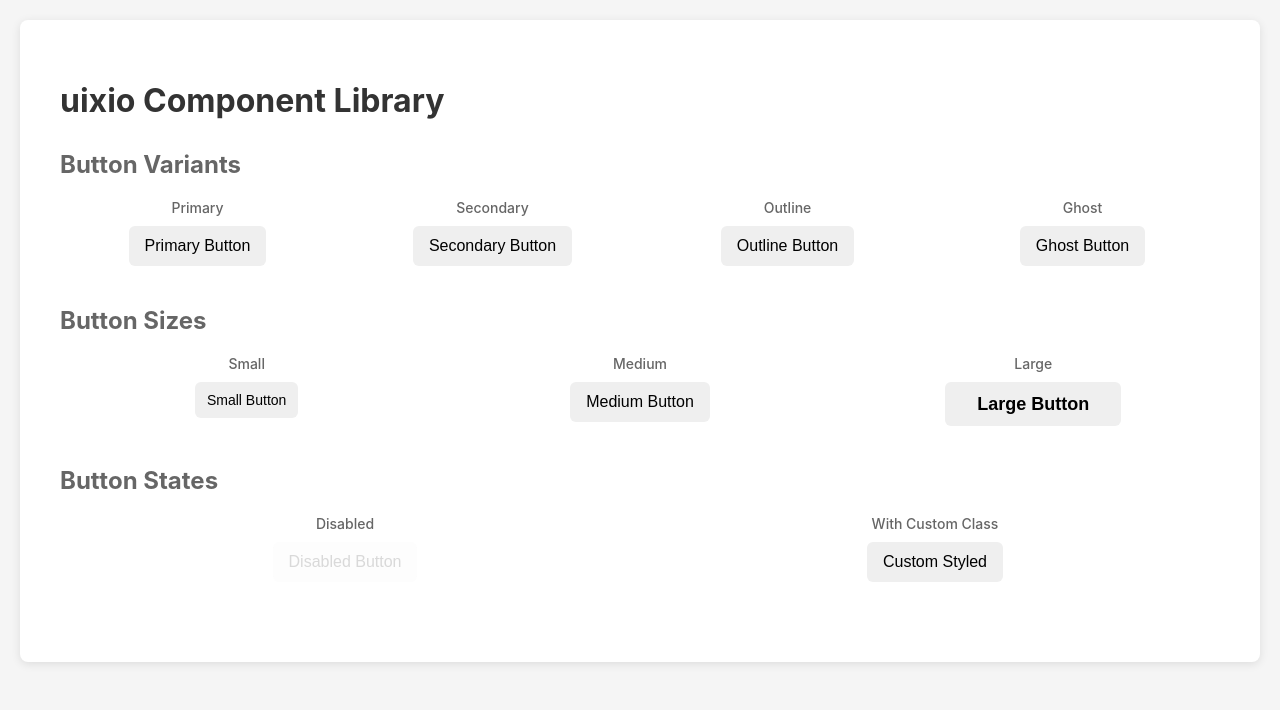
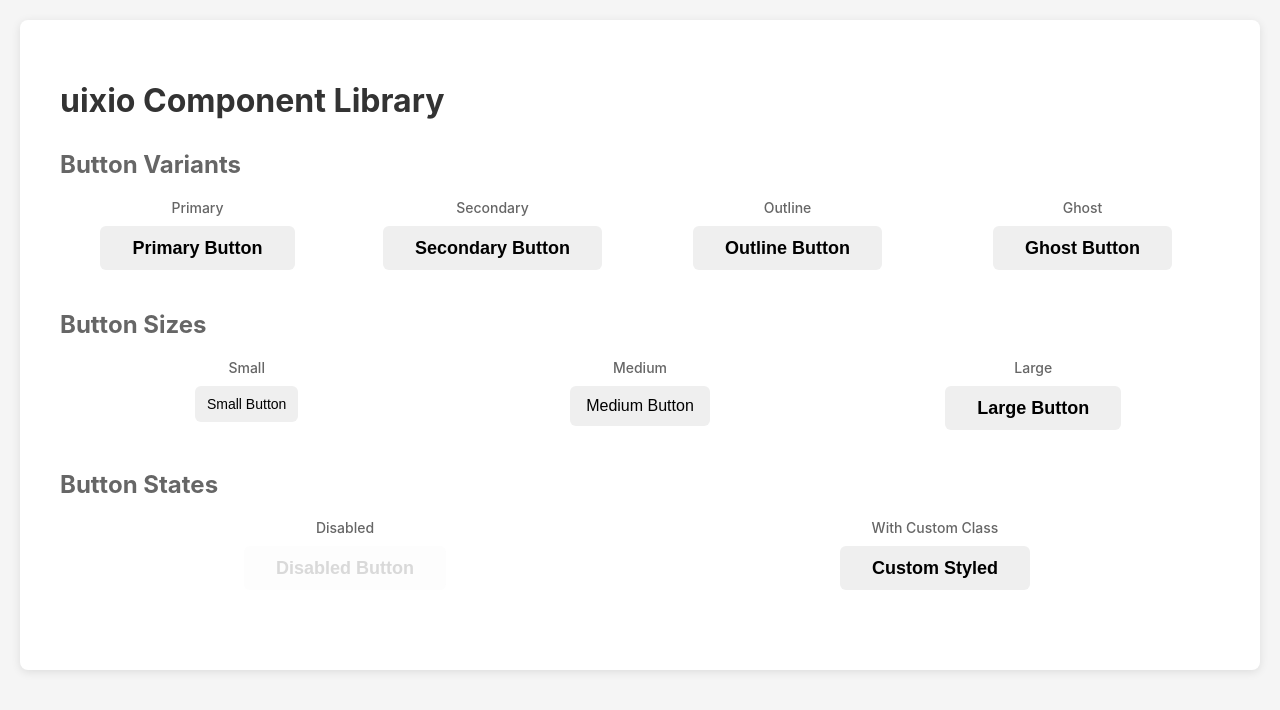
Before and after one commit to o-datsiura/uixio, a React (Vite) app: page / in a window 1280 px wide. Shown: the top 710 px of the page. Built offline with nearby package versions, Linux system fonts and the light colour scheme.

Commit message:
feat: implement large button

```diff
--- a/src/components/button/button.tsx
+++ b/src/components/button/button.tsx
@@ -9,7 +9,7 @@ export interface ButtonProps extends ButtonHTMLAttributes<HTMLButtonElement> {
 }
 
 export const Button: FC<ButtonProps> = ({
-  size = 'md',
+  size = 'lg',
   children,
   ...props
 }) => {
```
